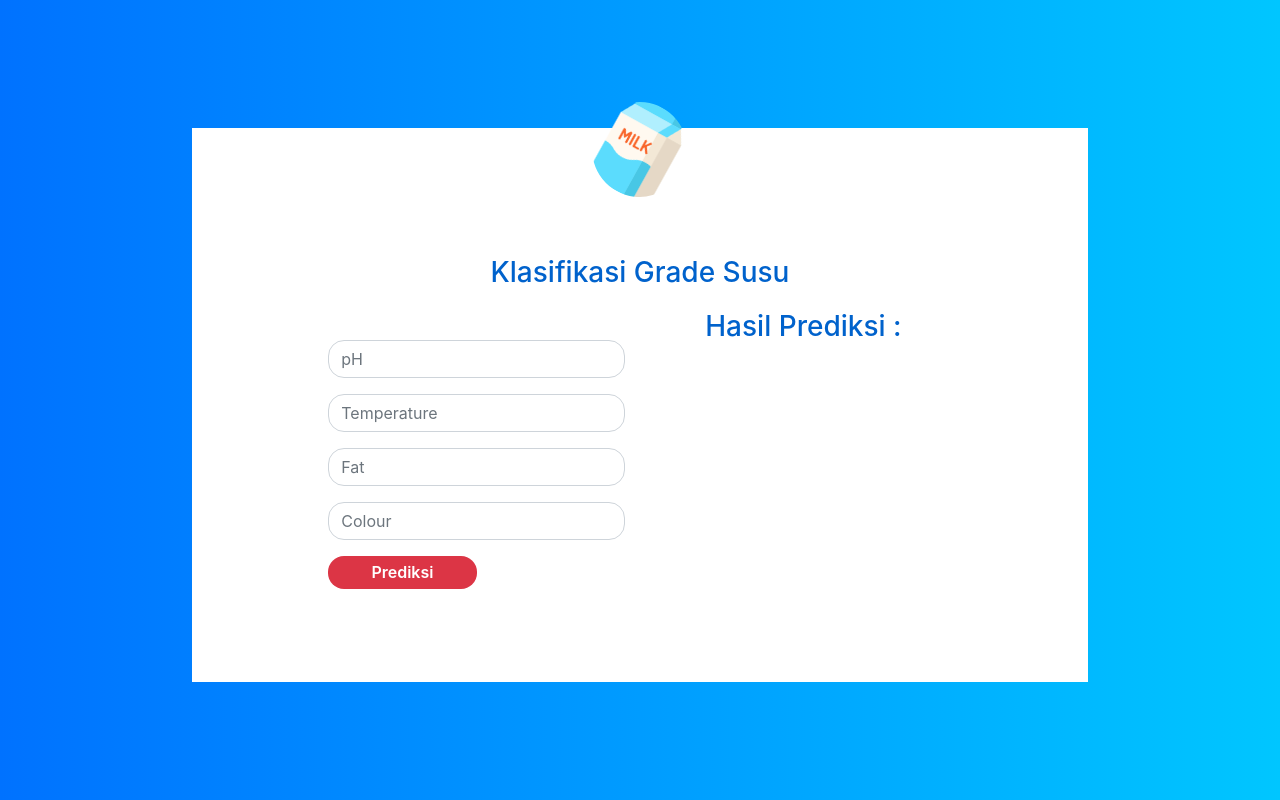
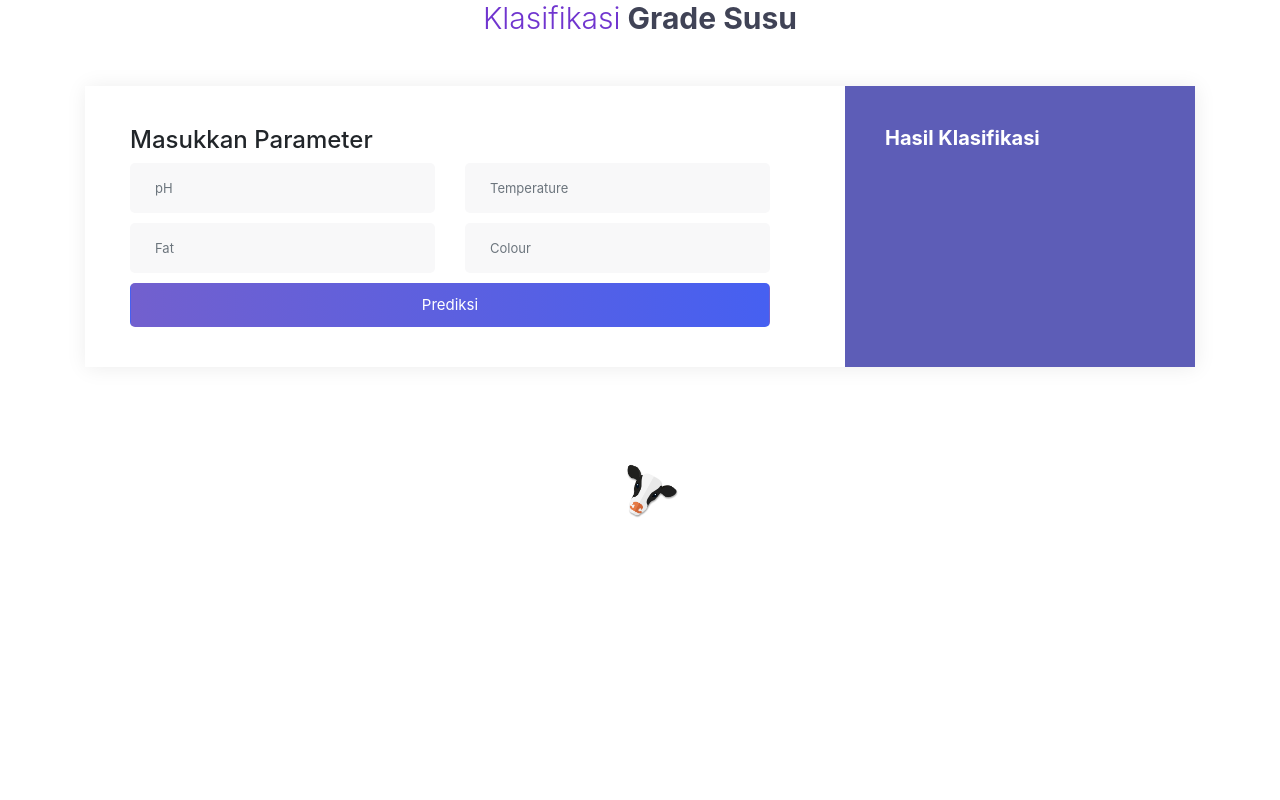
Before and after one commit to Dumpkid/DeployML, a Flask app: page / in a window 1280 px wide. Run offline with Flask 2, Linux system fonts and the light colour scheme; parts of the project's set-up code (start-up, migrations or seed data) failed here and were passed over; some libraries are stand-ins or nearby versions.

Commit message:
update front end

```diff
--- a/app.py
+++ b/app.py
@@ -15,7 +15,7 @@ def predict():
     float_features = [float(x) for x in request.form.values()]
     feature = [np.array(float_features)]
     prediction = model.predict(feature)
-    return render_template("index.html", prediction_text = "{}".format(prediction))
+    return render_template("index.html", prediction_text = "Berdasarkan parameter yang ada masukkan Grade dari Susu adalah {}".format(prediction))
 
 if __name__ == "__main__":
     app.run(debug=True)
--- a/static/styles.css
+++ b/static/styles.css
@@ -1,14 +1,88 @@
-body{
-    background: -webkit-linear-gradient(left, #0072ff, #00c6ff);
+
+.contact {
+    padding-bottom: 100px;
 }
-.contact-form{
-    background: #fff;
-    margin-top: 10%;
-    margin-bottom: 5%;
-    width: 70%;
+.contact .heading {
+    margin-bottom: 50px;
 }
-.contact-form .form-control{
-    border-radius:1rem;
+.contact .heading h2 {
+    font-size: 30px;
+    font-weight: 700;
+    color: #404356;
+    margin: 0;
+    margin-bottom: 15px;
+}
+.contact .heading h2 span {
+    color: #7035cf;
+    font-weight: 300;
+}
+.contact .heading p {
+    font-size: 14px;
+    font-weight: 400;
+    color: #525f7f;
+    line-height: 26px;
+    margin: 0;
+}
+.contact .main {
+    background: #ffffff;
+    box-shadow: 1px 1px 20px 0 rgba(0,0,0,0.08);
+}
+.contact .main h3 {
+    font-size: 20px;
+    font-weight: 500;
+    color: #ffffff;
+    margin: 0;
+    margin-bottom: 20px;
+}
+.contact .form-control {
+    padding: 25px;
+    font-size: 13px;
+    margin-bottom: 10px;
+    background: #f8f8f9;
+    border: 0;
+    border-radius: 5px;
+}
+.contact button.btn {
+    padding: 10px;
+    border-radius: 5px;
+    font-size: 15px;
+    background: linear-gradient(to right, rgba(114,96,206,1) 0%, rgba(70,96,241,1) 100%);
+    color: #ffffff;
+}
+
+.contact .main .left {
+    padding: 40px 60px;
+}
+.contact .main .right {
+    background:#5d5db7;
+    background-size: cover;
+    padding: 40px;
+    color: #ffffff;
+    height: 100%;
+}
+.contact .main .right h4 {
+    font-size: 20px;
+    font-weight: 700;
+    margin-bottom: 30px;
+}
+.contact .main .right .info {
+    margin-bottom: 35px;
+}
+.contact .main .right .info i {
+    font-size: 25px;
+    color: #ffffff;
+}
+.contact .main .right .info span {
+    font-size: 14px;
+    font-weight: 400;
+    line-height: 20px;
+    margin-left: 15px;
+}
+.contact .main .right .social a {
+    text-decoration: none;
+    font-size: 30px;
+    color: #ffffff;
+    margin-right: 20px;
 }
 .contact-image{
     text-align: center;
@@ -19,35 +93,3 @@ body{
     margin-top: -3%;
     transform: rotate(29deg);
 }
-.contact-form form{
-    padding: 14%;
-}
-.contact-form form .row{
-    margin-bottom: -7%;
-}
-.contact-form h3{
-    margin-bottom: 8%;
-    margin-top: -10%;
-    text-align: center;
-    color: #0062cc;
-}
-.contact-form .btnContact {
-    width: 50%;
-    border: none;
-    border-radius: 1rem;
-    padding: 1.5%;
-    background: #dc3545;
-    font-weight: 600;
-    color: #fff;
-    cursor: pointer;
-}
-.btnContactSubmit
-{
-    width: 50%;
-    border-radius: 1rem;
-    padding: 1.5%;
-    color: #fff;
-    background-color: #0062cc;
-    border: none;
-    cursor: pointer;
-}
--- a/templates/index.html
+++ b/templates/index.html
@@ -11,38 +11,52 @@
     <title>Klasifikasi Grade Susu</title>
 </head>
 <body>
-    <div class="container contact-form">
-            <div class="contact-image">
-                <img src="{{url_for('static', filename='milk.png')}}" alt="milk_icon"/>
+<section class="contact" id="contact">
+    <div class="container">
+        <div class="heading text-center wow fadeInUp" style="visibility: visible; animation-name: fadeInUp;">
+            <h2>
+                <span>Klasifikasi</span>
+                Grade Susu</h2>
         </div>
+        <div class="main wow fadeInUp" style="visibility: visible; animation-name: fadeInUp;">
+            <div class="row">
+                <div class="col-lg-8 left">
+                    <h4>Masukkan <span>Parameter</span> </h4>
                     <form action="{{url_for('predict')}}" method="post">
-                <h3>Klasifikasi Grade Susu</h3>
                         <div class="row">
-                    <div class="col-md-6">
-                        <div class="form-group">
+                            <div class="col-sm-6">
                                 <input type="text" name="pH" class="form-control" placeholder="pH" value="" />
                             </div>
-                        <div class="form-group">
+                            <div class="col-sm-6">
                                 <input type="text" name="Temperature" class="form-control" placeholder="Temperature" value="" />
                             </div>
-                        <div class="form-group">
+                            <div class="col-sm-6">
                                 <input type="text" name="Fat" class="form-control" placeholder="Fat" value="" />
                             </div>
-                        <div class="form-group">
+                            <div class="col-sm-6">
                                 <input type="text" name="Colour" class="form-control" placeholder="Colour" value="" />
                             </div>
-                        <div class="form-group">
-                            <button class="btnContact" type="submit">Prediksi</button>
                         </div>
+                        <button class="btn btn-block" type="submit">Prediksi</button>
+                    </form>
                 </div>
-                    <div class="col-md-6">
-                        <div class="form-group">
-                            <h3>Hasil Prediksi :</h3>
+                <!-- Left -->
+                <div class="col-lg-4">
+                    <div class="right">
+                        <h4>Hasil Klasifikasi</h4>
+                        <div class="info d-flex align-items-center">
                             <h3>{{ prediction_text }}</h3>
                         </div>
                     </div>
                 </div>
-            </form>
             </div>
+        </div>
+    </div>
+</section>
+<footer>
+    <div class="contact-image">
+        <img src="{{url_for('static', filename='cow.png')}}" alt="Sapi"/>
+    </div>
+</footer>
 </body>
 </html>
```
Also changed, not shown: static/styles1.css (added, +53 -0 lines), static/cow.jpg (added), static/cow.png (added), 13 other files. Lines whose indentation alone changed are shown as unchanged.
